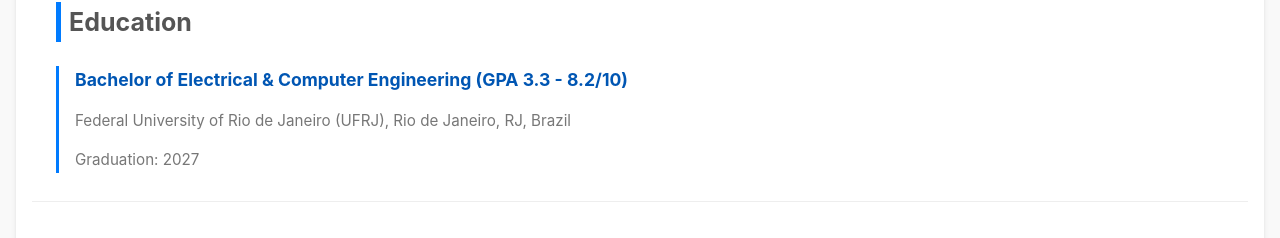
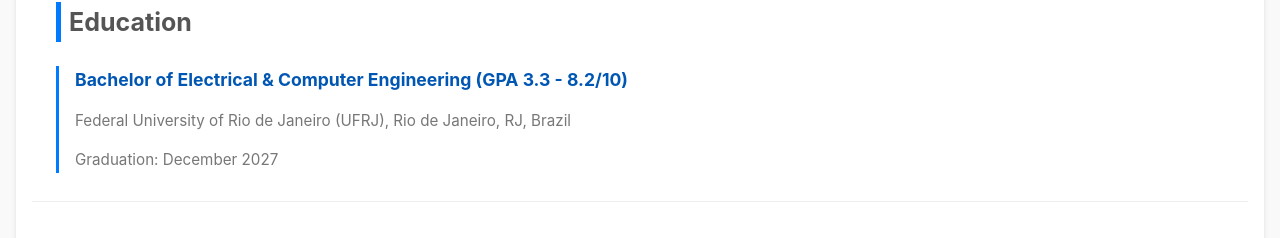
Before and after one commit to Cerne17/portfolio-fullstack, a React (Create React App) app in the folder frontend/: page / in a window 1280 px wide. Shown: the part 2866-3104 px from the top of the page. Built offline with nearby package versions, Linux system fonts and the light colour scheme; no server answers.

Commit message:
chore: updates the graduation date on about me section

```diff
--- a/frontend/src/sections/AboutMe/AboutMe.tsx
+++ b/frontend/src/sections/AboutMe/AboutMe.tsx
@@ -153,7 +153,7 @@
               Federal University of Rio de Janeiro (UFRJ), Rio de Janeiro, RJ,
               Brazil
             </p>
-            <p className={styles.educationYear}>Graduation: 2027</p>
+            <p className={styles.educationYear}>Graduation: December 2027</p>
           </div>
         </div>
 
```
